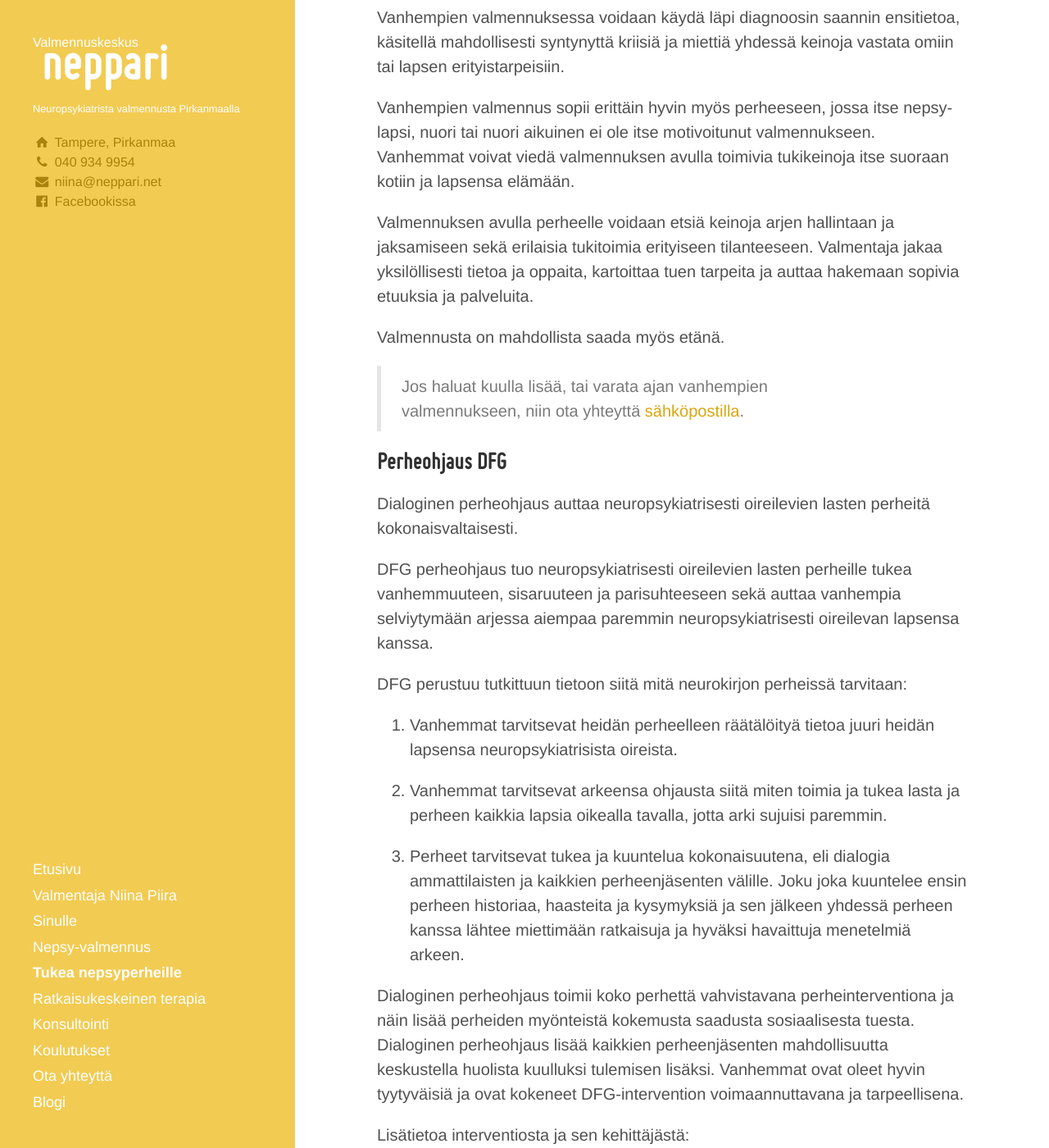
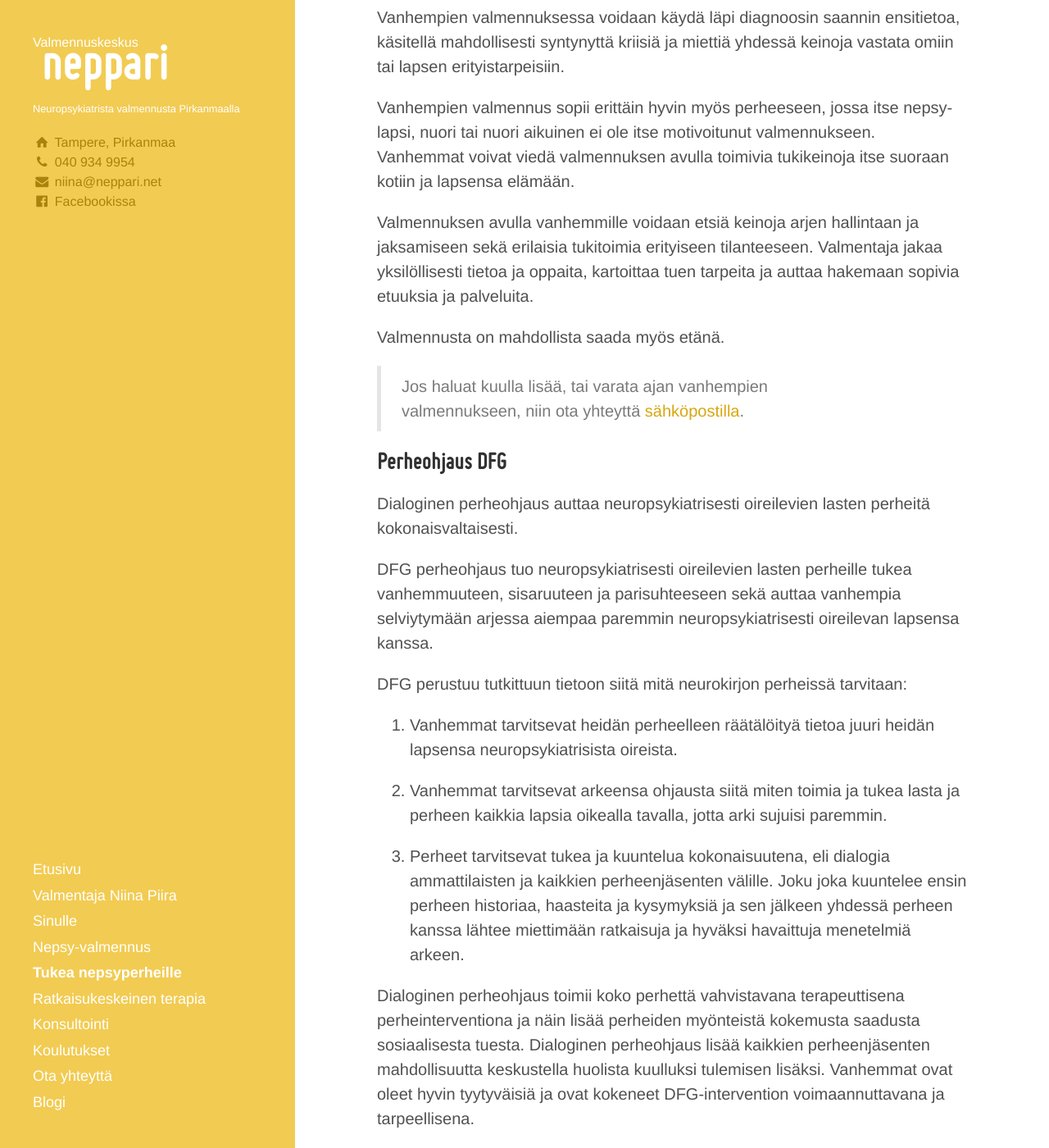
Before and after one commit to niinapiira/neppari.net, a Jekyll site: the page built from tukea-nepsyperheille.md, in a window 1280 px wide and 1400 px high, scrolled down 571 px. Shown: the whole window at 82% size. Built offline with Jekyll 4.4.1, drawn with Linux system fonts in a browser that asks for light colours.

Commit message:
Update tukea-nepsyperheille.md

```diff
--- a/tukea-nepsyperheille.md
+++ b/tukea-nepsyperheille.md
@@ -18,7 +18,7 @@ Vanhempien valmennuksessa voidaan käydä läpi diagnoosin saannin ensitietoa, k
 
 Vanhempien valmennus sopii erittäin hyvin myös perheeseen, jossa itse nepsy-lapsi, nuori tai nuori aikuinen ei ole itse motivoitunut valmennukseen. Vanhemmat voivat viedä valmennuksen avulla toimivia tukikeinoja itse suoraan kotiin ja lapsensa elämään.
 
-Valmennuksen avulla perheelle voidaan etsiä keinoja arjen hallintaan ja jaksamiseen sekä erilaisia tukitoimia erityiseen tilanteeseen. Valmentaja jakaa yksilöllisesti tietoa ja oppaita, kartoittaa tuen tarpeita ja auttaa hakemaan sopivia etuuksia ja palveluita.
+Valmennuksen avulla vanhemmille voidaan etsiä keinoja arjen hallintaan ja jaksamiseen sekä erilaisia tukitoimia erityiseen tilanteeseen. Valmentaja jakaa yksilöllisesti tietoa ja oppaita, kartoittaa tuen tarpeita ja auttaa hakemaan sopivia etuuksia ja palveluita.
 
 Valmennusta on mahdollista saada myös etänä.
 
@@ -42,7 +42,7 @@ DFG perustuu tutkittuun tietoon siitä mitä neurokirjon perheissä tarvitaan:
 
 3. Perheet tarvitsevat tukea ja kuuntelua kokonaisuutena, eli dialogia ammattilaisten ja kaikkien perheenjäsenten välille. Joku joka kuuntelee ensin perheen historiaa, haasteita ja kysymyksiä ja sen jälkeen yhdessä perheen kanssa lähtee miettimään ratkaisuja ja hyväksi havaittuja menetelmiä arkeen.
 
-Dialoginen perheohjaus toimii koko perhettä vahvistavana perheinterventiona ja näin lisää perheiden myönteistä kokemusta saadusta sosiaalisesta tuesta. Dialoginen perheohjaus lisää kaikkien perheenjäsenten mahdollisuutta keskustella huolista kuulluksi tulemisen lisäksi.  Vanhemmat ovat oleet hyvin tyytyväisiä ja ovat kokeneet DFG-intervention voimaannuttavana ja tarpeellisena.
+Dialoginen perheohjaus toimii koko perhettä vahvistavana terapeuttisena perheinterventiona ja näin lisää perheiden myönteistä kokemusta saadusta sosiaalisesta tuesta. Dialoginen perheohjaus lisää kaikkien perheenjäsenten mahdollisuutta keskustella huolista kuulluksi tulemisen lisäksi.  Vanhemmat ovat oleet hyvin tyytyväisiä ja ovat kokeneet DFG-intervention voimaannuttavana ja tarpeellisena.
 
 Lisätietoa interventiosta ja sen kehittäjästä:
 - Diana Cavonius-Rintahakan [väitöskirja perheohjauksesta](https://trepo.tuni.fi/handle/10024/140266)
```
